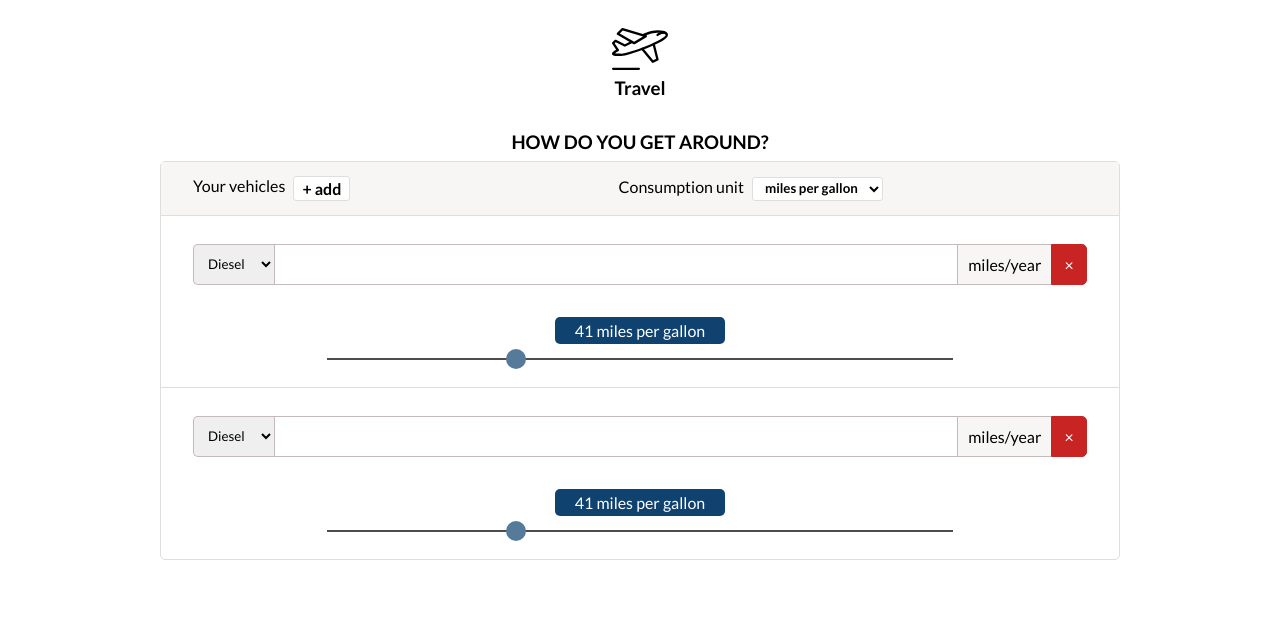
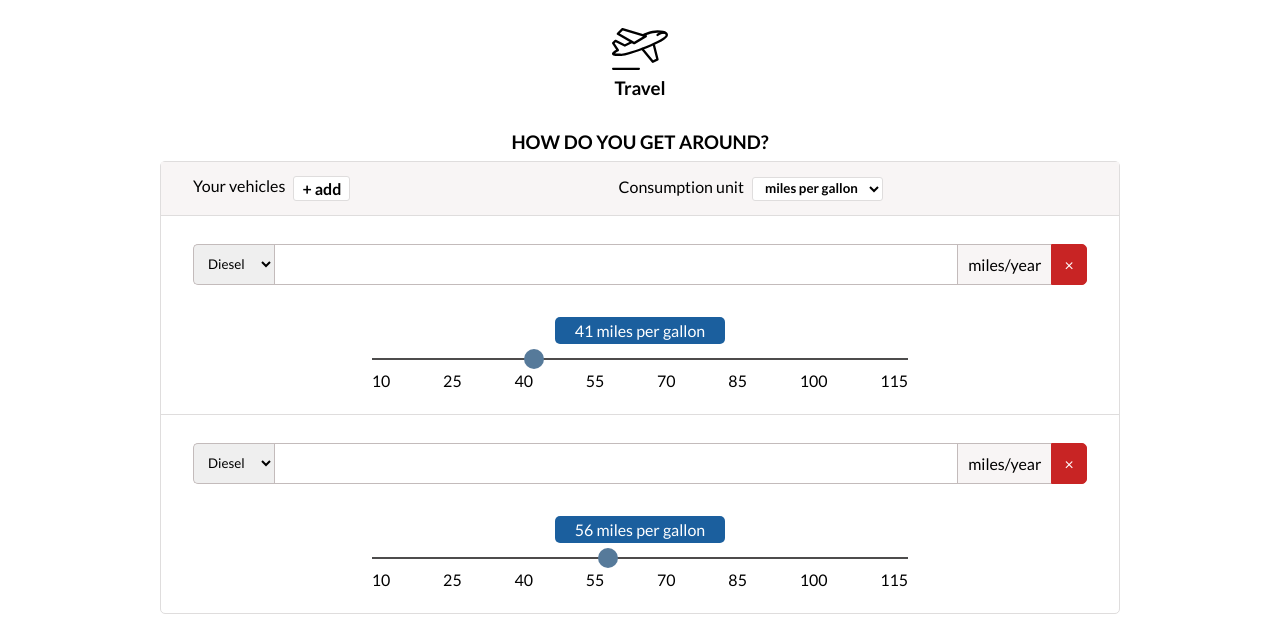
Before and after one commit to Steph-crown/carbon-footprint-calc-ui, a plain HTML site: page index.html in a window 1280 px wide. Shown: the part 290-912 px from the top of the page. Before the commit the page ends 858 px from the top, so only its background shows below. Drawn offline with Linux system fonts and the light colour scheme; a web font is replaced by a local one.

Commit message:
Done with desktop view

```diff
--- a/css/index.css
+++ b/css/index.css
@@ -100,6 +100,7 @@ section nav {
     padding: 2px 8px;
     border-radius: 3px;
     font-weight: 700;
+    cursor: pointer;
 }
 
 .diesel {
@@ -136,6 +137,7 @@ section nav {
 }
 input {
     width: 100%;
+    text-align: right;
 }
 
 .first {
@@ -151,7 +153,7 @@ input {
     margin: 32px auto 0px auto;
     padding: 4px;
     text-align: center;
-    background-color: rgb(16, 66, 112);
+    background-color: rgb(27, 95, 158);
     border-radius: 5px;
     color: white;
 }
--- a/css/slide.css
+++ b/css/slide.css
@@ -1,5 +1,5 @@
 .slidecontainer {
-    width: 70%;
+    width: 60%;
     margin: 10px auto;
 }
 
@@ -33,6 +33,12 @@
   .slider::-moz-range-thumb {
     width: 25px;
     height: 25px;
-    background: rgb(16, 66, 112);
+    background: rgb(27, 95, 158);
     cursor: pointer;
   }
+  .number-line {
+      width: 100%;
+      display: flex;
+      justify-content: space-between;
+      margin-top: 8px;
+  }
--- a/index.html
+++ b/index.html
@@ -104,10 +104,12 @@
 
             <div class="slidecontainer">
                 <div class="slide-value value-1">
-
                 </div>
                 <input type="range" min="10" max="115" value="41" class="slider" id="myRange1">
-              </div>
+                <div class="number-line flex">
+                    <p>10</p><p>25</p><p>40</p><p>55</p><p>70</p><p>85</p><p>100</p><p>115</p>
+                </div>
+            </div>
         </div>
 
         <div class="comp second">
@@ -126,8 +128,11 @@
 
             <div class="slidecontainer">
                 <div class="slide-value value-2"></div>
-                <input type="range" min="10" max="115" value="41" class="slider" id="myRange2">
-              </div>
+                <input type="range" min="10" max="115" value="56" class="slider" id="myRange2">
+                <div class="number-line flex">
+                    <p>10</p><p>25</p><p>40</p><p>55</p><p>70</p><p>85</p><p>100</p><p>115</p>
+                </div>
+            </div>
         </div>
     </section>
     <script src="./index.js"></script>
```
Also changed, not shown: index.js (line endings or trailing spaces).
